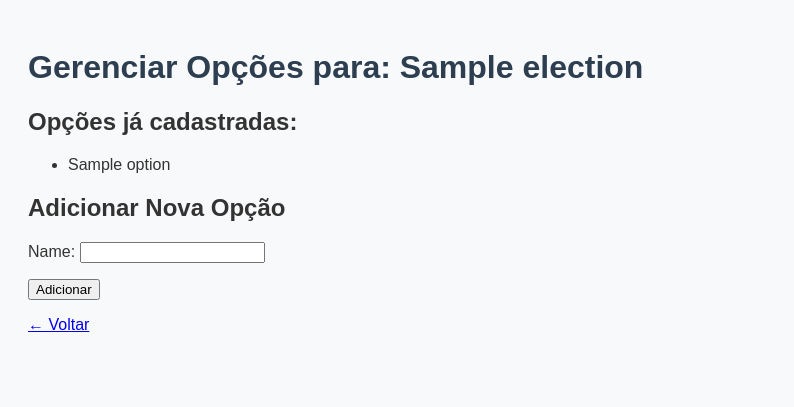
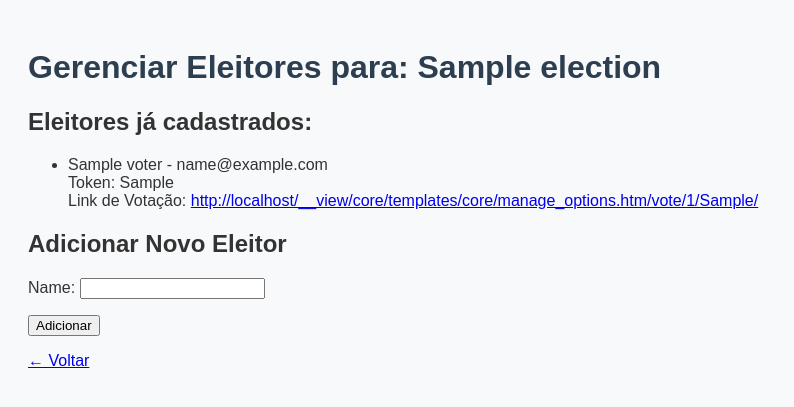
Before and after one commit to EduPanage/Sistema-de-Votacao-UEMS, a Django app: template core/templates/core/manage_options.html in a window 1280 px wide. Shown: the top 407 px of the page, without its empty margins (0-794 px from the left). Run offline with Django 5.2, Linux system fonts and the light colour scheme; the template is opened without the code that fills it: values that come from a table or form of the project are taken from there, others are empty; tables that the repository leaves empty hold one stand-in row (values such as "Sample post").

Commit message:
Inserção de Gerenciamento da Lista de Eleitores

```diff
--- a/core/forms.py
+++ b/core/forms.py
@@ -1,6 +1,7 @@
 from django import forms
 from .models import Election
 from .models import Option
+from .models import Voter
 
 class ElectionForm(forms.ModelForm):
     class Meta:
@@ -16,3 +17,9 @@ class OptionForm(forms.ModelForm):
     class Meta:
         model = Option
         fields = ['name']
+
+
+class VoterForm(forms.ModelForm):
+    class Meta:
+        model = Voter
+        fields = ['name', 'email']
--- a/core/templates/core/manage_options.html
+++ b/core/templates/core/manage_options.html
@@ -3,24 +3,31 @@
 
 <head>
     <meta charset="UTF-8">
-    <title>Gerenciar Opções - {{ election.title }}</title>
+    <title>Gerenciar Eleitores - {{ election.title }}</title>
     {% load static %}
     <link rel="stylesheet" type="text/css" href="{% static 'core/style.css' %}">
 </head>
 
 <body>
-    <h1>Gerenciar Opções para: {{ election.title }}</h1>
+    <h1>Gerenciar Eleitores para: {{ election.title }}</h1>
 
-    <h2>Opções já cadastradas:</h2>
+    <h2>Eleitores já cadastrados:</h2>
     <ul>
-        {% for option in options %}
-        <li>{{ option.name }}</li>
+        {% for voter in voters %}
+        <li>
+            {{ voter.name }} - {{ voter.email }}
+            <br>Token: {{ voter.vote_token }}
+            <br>Link de Votação:
+            <a href="{% url 'vote' election.id voter.vote_token %}">
+                {{ request.build_absolute_uri|slice:":-1" }}{% url 'vote' election.id voter.vote_token %}
+            </a>
+        </li>
         {% empty %}
-        <li>Nenhuma opção cadastrada.</li>
+        <li>Nenhum eleitor cadastrado.</li>
         {% endfor %}
     </ul>
 
-    <h2>Adicionar Nova Opção</h2>
+    <h2>Adicionar Novo Eleitor</h2>
     <form method="post">
         {% csrf_token %}
         {{ form.as_p }}
--- a/votacao/settings.py
+++ b/votacao/settings.py
@@ -52,6 +52,10 @@ INSTALLED_APPS = [
     'allauth.socialaccount.providers.google',
     'allauth.socialaccount.providers.openid_connect',
     'core',
+    'django.contrib.sites',
+    'allauth',
+    'allauth.account',
+    'allauth.socialaccount',
 ]
 
 MIDDLEWARE = [
```
Also changed, not shown: core/views.py (+19 -1 lines).
